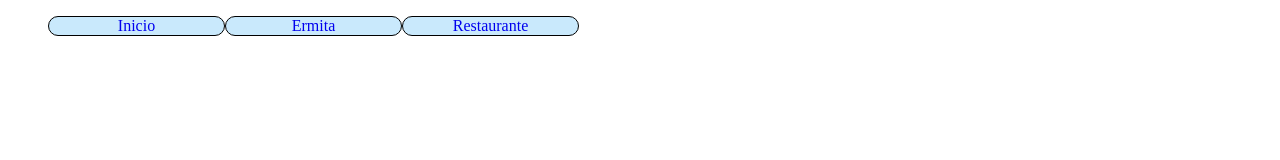
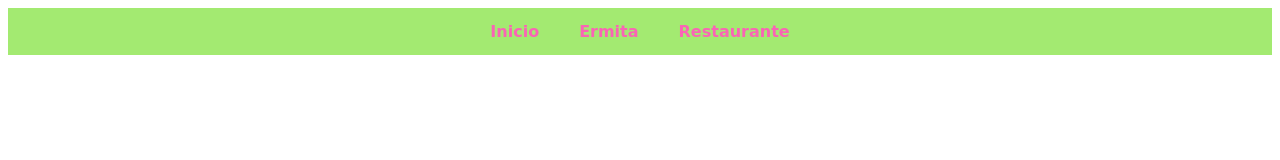
Before and after one commit to FatyG1/BautizoLuna, a plain HTML site: page html/ermita.html in a window 1280 px wide. Drawn offline with Linux system fonts and the light colour scheme.

Commit message:
diseño color nav1

```diff
--- a/css/ermita.css
+++ b/css/ermita.css
@@ -1,18 +1,37 @@
-nav ul li{
-	border: 1px solid;
-	display: block;
-	float: left;
-	width: 175px;
-	border-radius: 20px;
-	text-align: center;
-	list-style: none;
-	background-color: #c9e9fc;
+/* --- Estilos de la Barra de Navegación --- */
+
+.navbar {
+    background-color: #a3ea71;
+    overflow: hidden;
 }
-nav ul li a{
-	text-decoration: none;
+
+/* Estilo de la lista que contiene los botones */
+.navbar ul {
+    list-style: none; /* Quitamos los puntos de la lista */
+    margin: 0;
+    padding: 0;
+    display: flex;
+    justify-content: center; /* Centramos los botones horizontalmente */
+    font-family: "Indie Flower", cursive;
+    font-weight: bold;
 }
-nav ul li:hover {
-	color:black;
-	width:100;
-	background-color: yellow;
+
+/* Estilo para cada elemento de la lista */
+.navbar li {
+    /* No se necesita mucho estilo aquí gracias a Flexbox */
 }
+
+/* Estilo de los botones (enlaces) */
+.navbar a {
+    display: block; /* Hacemos que el enlace ocupe todo el espacio del 'li' */
+    color:  #fa64b5; /* Color del texto */
+    text-align: center;
+    padding: 14px 20px; /* Relleno (arriba/abajo - izquierda/derecha) */
+    text-decoration: none; /* Quitamos el subrayado */
+    transition: background-color 0.3s; /* Transición suave para el hover */
+}
+
+/* Efecto al pasar el ratón por encima del botón */
+.navbar a:hover {
+    background-color: #f4a65c; /* Un gris un poco más claro */
+}
--- a/css/restaurante.css
+++ b/css/restaurante.css
@@ -1,18 +1,37 @@
-nav ul li{
-	border: 1px solid;
-	display: block;
-	float: left;
-	width: 175px;
-	border-radius: 20px;
-	text-align: center;
-	list-style: none;
-	background-color: #c9e9fc;
+/* --- Estilos de la Barra de Navegación --- */
+
+.navbar {
+    background-color: #b8f2e6;
+    overflow: hidden;
 }
-nav ul li a{
-	text-decoration: none;
+
+/* Estilo de la lista que contiene los botones */
+.navbar ul {
+    list-style: none; /* Quitamos los puntos de la lista */
+    margin: 0;
+    padding: 0;
+    display: flex;
+    justify-content: center; /* Centramos los botones horizontalmente */
+    font-family: "Indie Flower", cursive;
+    font-weight: bold;
 }
-nav ul li:hover {
-	color:black;
-	width:100;
-	background-color: yellow;
+
+/* Estilo para cada elemento de la lista */
+.navbar li {
+    /* No se necesita mucho estilo aquí gracias a Flexbox */
 }
+
+/* Estilo de los botones (enlaces) */
+.navbar a {
+    display: block; /* Hacemos que el enlace ocupe todo el espacio del 'li' */
+    color:  #ffa69e; /* Color del texto */
+    text-align: center;
+    padding: 14px 20px; /* Relleno (arriba/abajo - izquierda/derecha) */
+    text-decoration: none; /* Quitamos el subrayado */
+    transition: background-color 0.3s; /* Transición suave para el hover */
+}
+
+/* Efecto al pasar el ratón por encima del botón */
+.navbar a:hover {
+    background-color: #aed9e0; /* Un gris un poco más claro */
+}
--- a/css/style.css
+++ b/css/style.css
@@ -1,4 +1,5 @@
- /* --- Estilos Generales --- */
+@import url('https://fonts.googleapis.com/css2?family=Indie+Flower&display=swap');
+/* --- Estilos Generales --- */
  body {
     font-family: 'Segoe UI', Roboto, Helvetica, Arial, sans-serif;
     background-color: #f4f7f6;
@@ -128,9 +129,8 @@
     padding: 0;
     display: flex;
     justify-content: center; /* Centramos los botones horizontalmente */
-    font-family: Kunstler Script;
-
-
+    font-family: "Indie Flower", cursive;
+    font-weight: bold;
 }
 
 /* Estilo para cada elemento de la lista */
--- a/html/ermita.html
+++ b/html/ermita.html
@@ -8,11 +8,12 @@
     <link href = "../css/ermita.css" rel ="stylesheet" />
 </head>
 <body>
-    <nav>
-			<ul>
-				<li><a href="../index.html">Inicio</a></li>
-				<li><a href="#">Ermita</a></li>
-				<li><a href="restaurante.html">Restaurante</a></li>
+    <div class="invitacion-container">
+        <nav class="navbar">
+			<ul class="menu">
+				<li class="inicio"><a href="../index.html">Inicio</a></li>
+				<li class="ermita"><a href="#">Ermita</a></li>
+				<li class="restaurante"><a href="restaurante.html">Restaurante</a></li>
 
 			</ul>
 		</nav>
```
Also changed, not shown: html/restaurante.html (+6 -5 lines).
